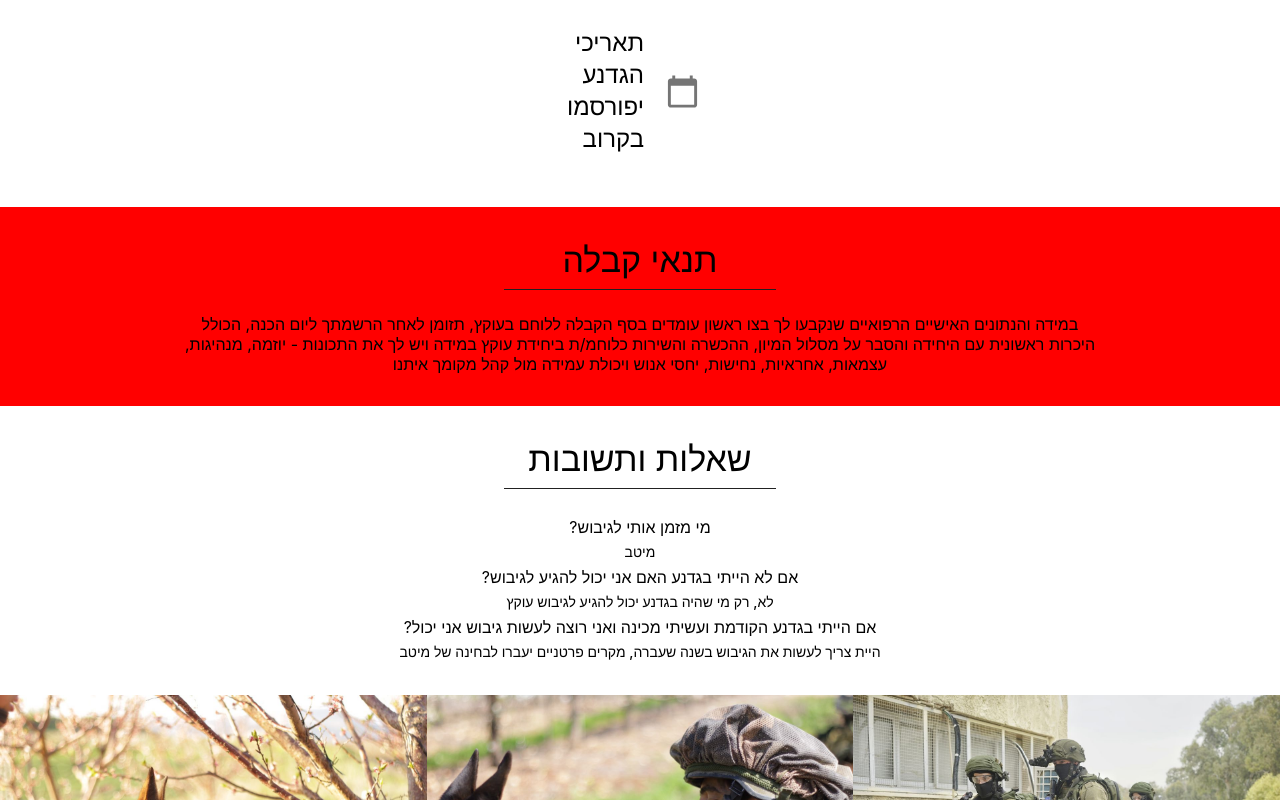
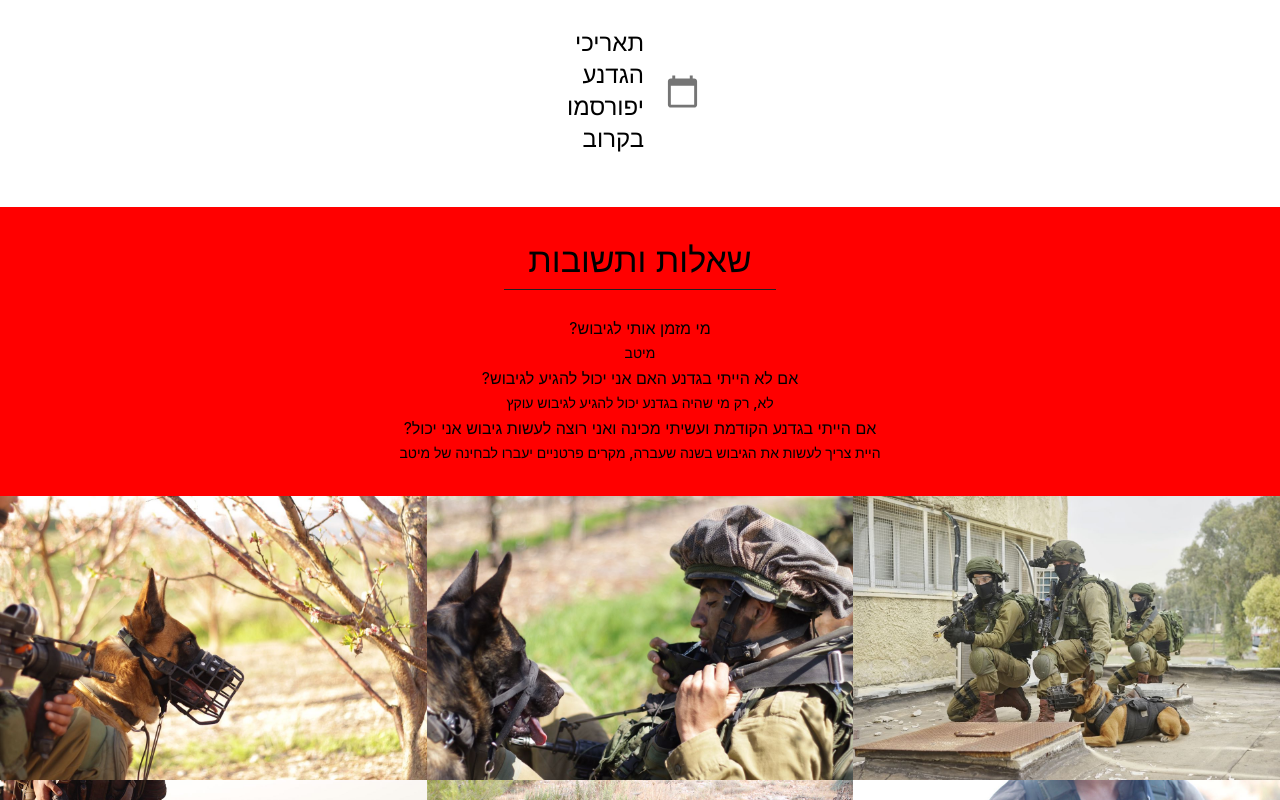
Before and after one commit to sushi30/oketz-website-react, a React (Create React App) app: page / in a window 1280 px wide. Shown: the part 2000-2800 px from the top of the page. Built offline with nearby package versions, Linux system fonts and the light colour scheme.

Commit message:
removed  requirements section

```diff
--- a/src/Body.js
+++ b/src/Body.js
@@ -1,7 +1,6 @@
 import React, { useState } from "react";
 import Title from "./sections/Title";
 import DescriptionSection from "./sections/Description";
-import Requirements from "./sections/Requirements";
 import Dates from "./sections/Dates";
 import QuestionsAndAnswers from "./sections/QuestionsAndAnswers";
 import Form from "./sections/Form";
@@ -53,8 +52,7 @@ const Body = () => {
       <Title action={callToAction} />
       <DescriptionSection even={true} action={callToAction} />
       <Dates even={false} />
-      <Requirements even={true} />
-      <QuestionsAndAnswers even={false} />
+      <QuestionsAndAnswers even={true} />
       <Portfolio even={true} />
       <Element name="form">
         {hideForm ? (
--- a/src/components/NavBar.js
+++ b/src/components/NavBar.js
@@ -43,7 +43,6 @@ export default function NavBar() {
             className={classes.image}
             onClick={() => scroll.scrollToTop({ duration: 500 })}
           />
-          <NavItem to="conditions" text="תנאים" />
           <NavItem to="form" text="רישום" />
         </Toolbar>
       </AppBar>
--- a/src/sections/Requirements.js
+++ /dev/null
@@ -1,22 +0,0 @@
-import { Typography } from "@material-ui/core";
-import React from "react";
-import MainContainer from "../SectionContainer";
-import SectionTitle from "../SectionTitle";
-import Section from "../components/Section";
-import MyDivider from "../components/MyDivider";
-
-export default ({ even }) => (
-  <Section even={even}>
-    <MainContainer even={even}>
-      <SectionTitle variant="h3">תנאי קבלה</SectionTitle>
-      <MyDivider />
-      <Typography variant="p">
-        במידה והנתונים האישיים הרפואיים שנקבעו לך בצו ראשון עומדים בסף הקבלה
-        ללוחם בעוקץ, תזומן לאחר הרשמתך ליום הכנה, הכולל היכרות ראשונית עם היחידה
-        והסבר על מסלול המיון, ההכשרה והשירות כלוחמ/ת ביחידת עוקץ במידה ויש לך את
-        התכונות - יוזמה, מנהיגות, עצמאות, אחראיות, נחישות, יחסי אנוש ויכולת
-        עמידה מול קהל מקומך איתנו
-      </Typography>
-    </MainContainer>
-  </Section>
-);
```
